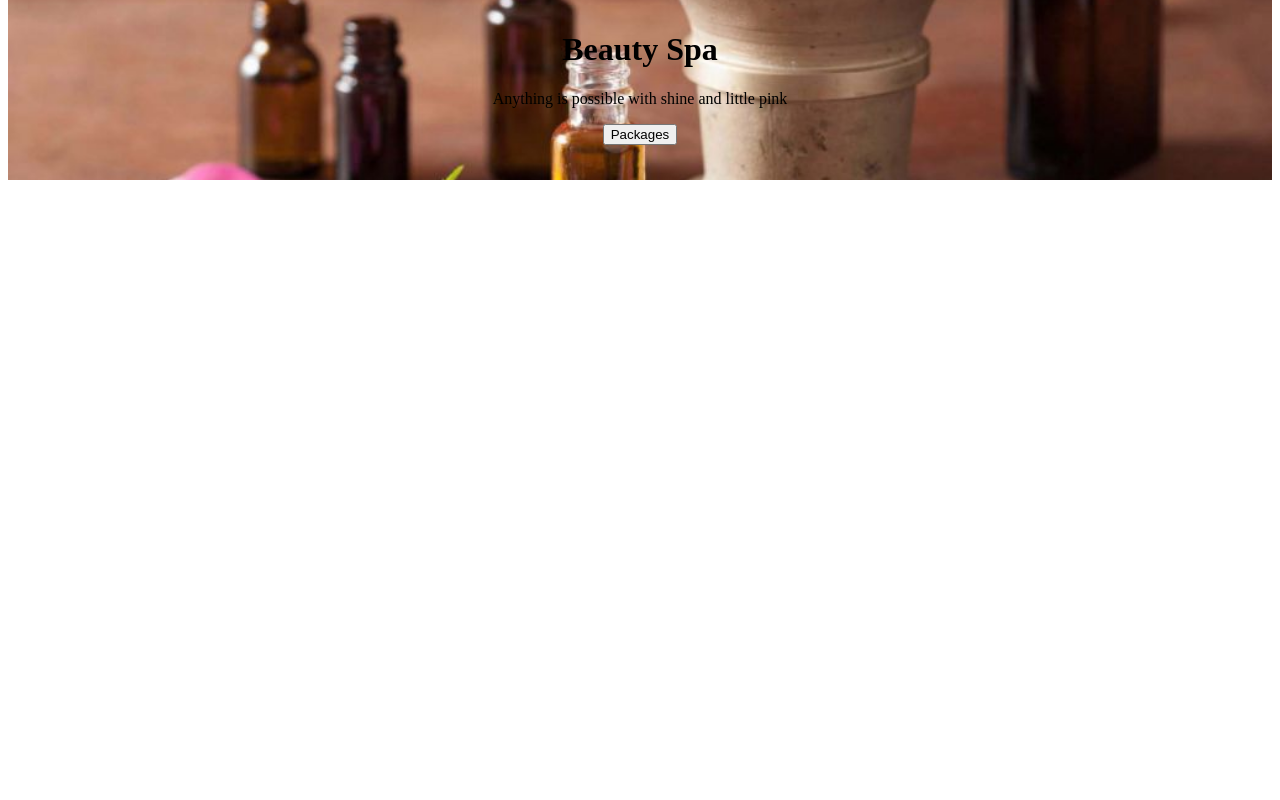
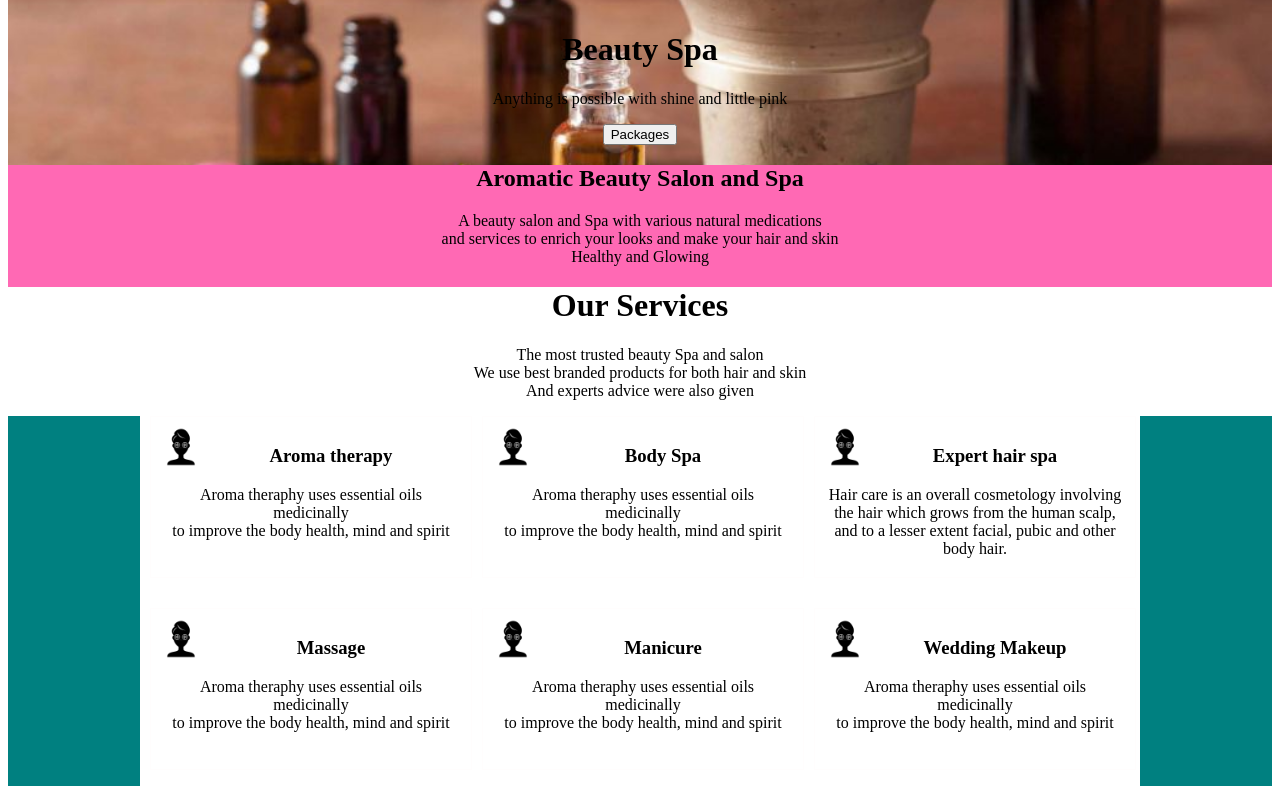
Before and after one commit to myselfkavi/task_beautyspa, a plain HTML site: page index.html in a window 1280 px wide. Shown: the part 398-1198 px from the top of the page. Before the commit the page ends 800 px from the top, so only its background shows below. Drawn offline with Linux system fonts and the light colour scheme.

Commit message:
details added

```diff
--- a/index.html
+++ b/index.html
@@ -33,6 +33,63 @@
         <p>Anything is possible with shine and little pink</p>
         <input type="button" value="Packages">
     </div>
+<div class="card1">
+    <div class="card1-block">
+    <h2>Aromatic Beauty Salon and Spa</h2>
+    <p>A beauty salon and Spa with various natural medications <br>
+        and services to enrich your looks and make your hair and skin <br>
+        Healthy and Glowing
+    </p>
+
+
+</div>
+
+<div class="card2">
+    <div class="card2-block">
+    <h1>Our Services</h1>
+    <p>The most trusted beauty Spa and salon <br>
+    We use best branded products for both hair and skin <br>
+And experts advice were also given</p>
+</div>
+<div class="card3">
+        <div class="card3-block">
+
+           <div class=cardd3>
+               <img src="spa il.jpg" alt="">
+             <h3>Aroma therapy</h3>
+             <p>Aroma theraphy uses essential oils medicinally <br>
+            to improve the body health, mind and spirit</p>
+           </div>
+           <div class=cardd3>
+                <img src="spa il.jpg" alt="">
+              <h3>Body Spa</h3>
+              <p>Aroma theraphy uses essential oils medicinally <br>
+             to improve the body health, mind and spirit</p>
+            </div>
+    <div class="cardd3">
+        <img src="spa il.jpg" alt="">
+        <h3>Expert hair spa</h3>
+        <p>Hair care is an overall  cosmetology involving the hair which grows from the human scalp, <br>
+         and to a lesser extent facial, pubic and other body hair. </p>
+    </div>
+  <div class="cardd3">
+      <img src="spa il.jpg" alt="">
+      <h3>Massage</h3>
+      <p></p>Aroma theraphy uses essential oils medicinally <br>
+      to improve the body health, mind and spirit
+  </div>
+<div class="cardd3">
+    <img src="spa il.jpg" alt="">
+    <h3>Manicure</h3>
+    <p>Aroma theraphy uses essential oils medicinally <br>
+        to improve the body health, mind and spirit</p>
+</div>
+<div class="cardd3">
+    <img src="spa il.jpg" alt="">
+    <h3>Wedding Makeup</h3>
+    <p>Aroma theraphy uses essential oils medicinally <br>
+        to improve the body health, mind and spirit</p>
+</div>
 
 
 
--- a/style.css
+++ b/style.css
@@ -48,3 +48,48 @@
    text-align: center;
 
 }
+.card1 {
+    background-color: hotpink;
+    height: 300px;
+    text-align: center;
+    margin top: 20px;
+}
+.card2 {
+    background-color: white;
+    height: 300px;
+}
+.card3{
+
+    height: 370px;
+    background-color: teal;
+}
+.card3 .card3-block{
+    width: 1000px;
+    height: 370px;
+    background: white;
+    margin: 0 auto;
+}
+
+.card3-block .cardd3{
+    height: 150px;
+    width: 300px;
+
+    text-align: center;
+
+    color: black;
+    padding-left: 20px;
+    margin-bottom: 30px;
+    margin-left: 10px;
+    float: left;
+    border: 1px solid rgb(255, 253, 253);
+    padding: 10px 10px 0 10px;
+    background:white;
+
+}
+
+.card3-block .cardd3 img{
+    width: 40px;
+    height: 40px;
+    float: left;
+
+}
```
Also changed, not shown: spa il.jpg (added). Lines whose indentation alone changed are shown as unchanged.
